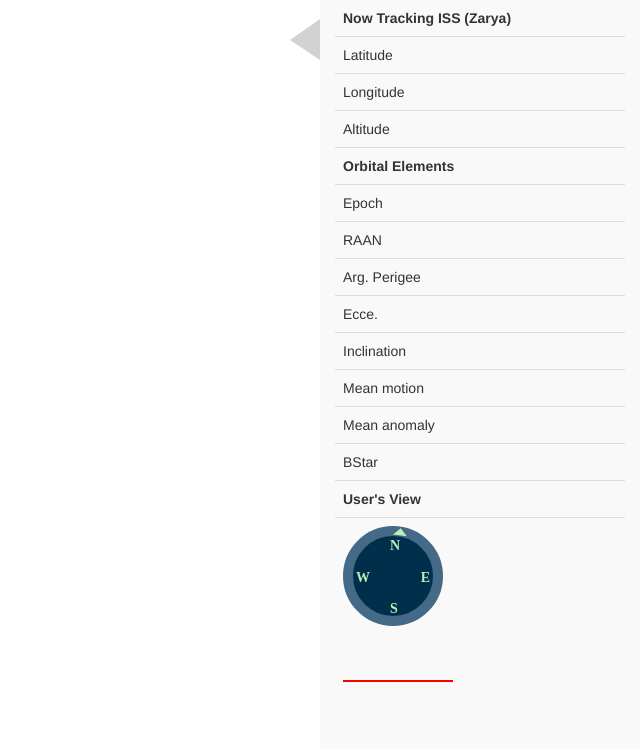
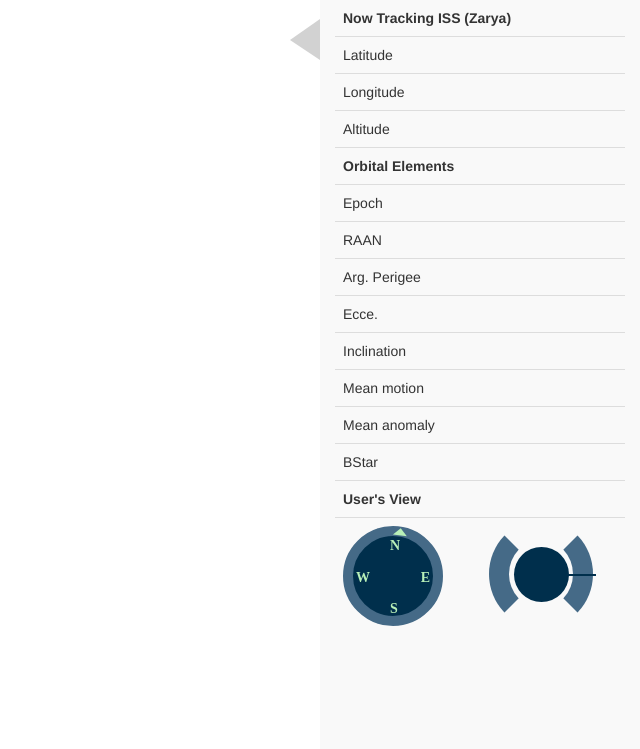
Before and after one commit to ntucakovic/around-earth, a PHP site: page / in a window 1280 px wide. Shown: the part 51-800 px from the top of the page, without its empty margins (640-1280 px from the left). Run offline with PHP 8.4, Linux system fonts and the light colour scheme; some libraries are stand-ins or nearby versions.

Commit message:
widgets done

```diff
--- a/index.html
+++ b/index.html
@@ -59,8 +59,8 @@
                         <td id="label-longitude"></td>
                     </tr>
                     <tr>
-                        <td>Altitude</td>
-                        <td id="label-altitude"></td>
+                        <td><span data-toggle="tooltip" data-placement="left" title="Kilometers">Altitude</span></td>
+                        <td id="label-altitude" ></td>
                     </tr>
                     <tr>
                         <td colspan="2"><strong>Orbital Elements</strong></td>
@@ -102,7 +102,7 @@
                     </tr>
                     <tr>
                         <td colspan="2">
-                            <div id="user-view-compass">
+                            <div id="user-view-compass" data-toggle="tooltip" data-placement="left" title="Azimuth">
                                 <div id="compass-circle">
                                     <div id="station"></div>
                                     <label class="north">N</label>
@@ -118,11 +118,15 @@
                                     <image id="station" xlink:href="assets/station.png" x="0" y="0" height="12px" width="12px" transform="rotate(-90 0 0)"/>
                                   </svg> -->
 
-                            <svg width="110" height="110" id="user-view-elevation">
-                                <line id="elevation" x1="0" y1="55" x2="110" y2="55" style="stroke:rgb(255,0,0); stroke-width:2"
+                            <div id="user-view-elevation" data-toggle="tooltip" data-placement="left" title="Elevation">
+                            <div id="arcs"><div></div></div>
+                            <div id="circle"><span id="label-elvation"></span></div>
+                            <svg width="82" height="110">
+                                <line id="elevation" x1="0" y1="55" x2="55" y2="55" style="stroke:#B8F0B8; stroke-width:2"
                                       transform="rotate(0 0 55)"/>
-                                <line id="horizon" x1="0" y1="55" x2="110" y2="55" style="stroke:rgb(255,0,0); stroke-width:2"/>
+                                <line id="horizon" x1="0" y1="55" x2="55" y2="55" style="stroke:#002F4C; stroke-width:2"/>
                             </svg>
+                            </div>
                         </td>
                     </tr>
 
--- a/javascripts/application/map.js
+++ b/javascripts/application/map.js
@@ -139,6 +139,7 @@
         var compass_rotation = data.user_view.azimuth;
         var elevation = data.user_view.elevation * -1;
 
+        $('#user-view-elevation #label-elvation').html(parseInt(data.user_view.elevation) + '°');
         $('#user-view-compass #label-azimuth').html(parseInt(compass_rotation) + '°');
         $('#user-view-compass #station').css('transform', 'rotate(' + compass_rotation + 'deg)');
         $('#user-view-elevation #elevation').attr('transform', 'rotate(' + elevation + ' 0 55)');
--- a/sass/main-view.scss
+++ b/sass/main-view.scss
@@ -75,6 +75,9 @@
 #user-view-compass {
   position: relative;
   color: #B8F0B8;
+  height: 110px;
+  width: 110px;
+  display: inline-block;
 
   #station {
     transform-origin: 7px 47px;
@@ -101,7 +104,8 @@
   #label-azimuth {
     position: absolute;
     top: 26px;
-    left: 23px;
+    width: 45px;
+    left: 22px;
     font-size: 1.5em;
     text-align: center;
   }
@@ -134,3 +138,51 @@
   }
 
 }
+
+#user-view-elevation {
+  position: relative;
+  display: inline-block;
+  top: -116px;
+  left: 57px;
+
+  #label-elvation {
+    color: #B8F0B8;
+    position: absolute;
+    top: 14px;
+    width: 41px;
+    left: 8px;
+    font-size: 1.5em;
+    text-align: center;
+  }
+
+  #circle {
+    height: 55px;
+    width: 55px;
+    background: #002F4C;
+    border-radius: 55px;
+    position: absolute;
+    top: 27px;
+    z-index: 99999999;
+    position: absolute;
+  }
+
+  svg {
+    margin-left: 27px;
+    z-index: 10;
+    position: absolute;
+  }
+
+  #arcs div {
+    border: 20px solid #456A87;
+    display: inline-block;
+    min-width: -5em;
+    min-height: 108px;
+    padding: 32px;
+    border-radius: 60%;
+    border-top-color: transparent;
+    border-bottom-color: transparent;
+    position: absolute;
+    left: -25px;
+}
+
+}
```
Also changed, not shown: stylesheets/main-view.css (+60 -8 lines), stylesheets/styles.css.
